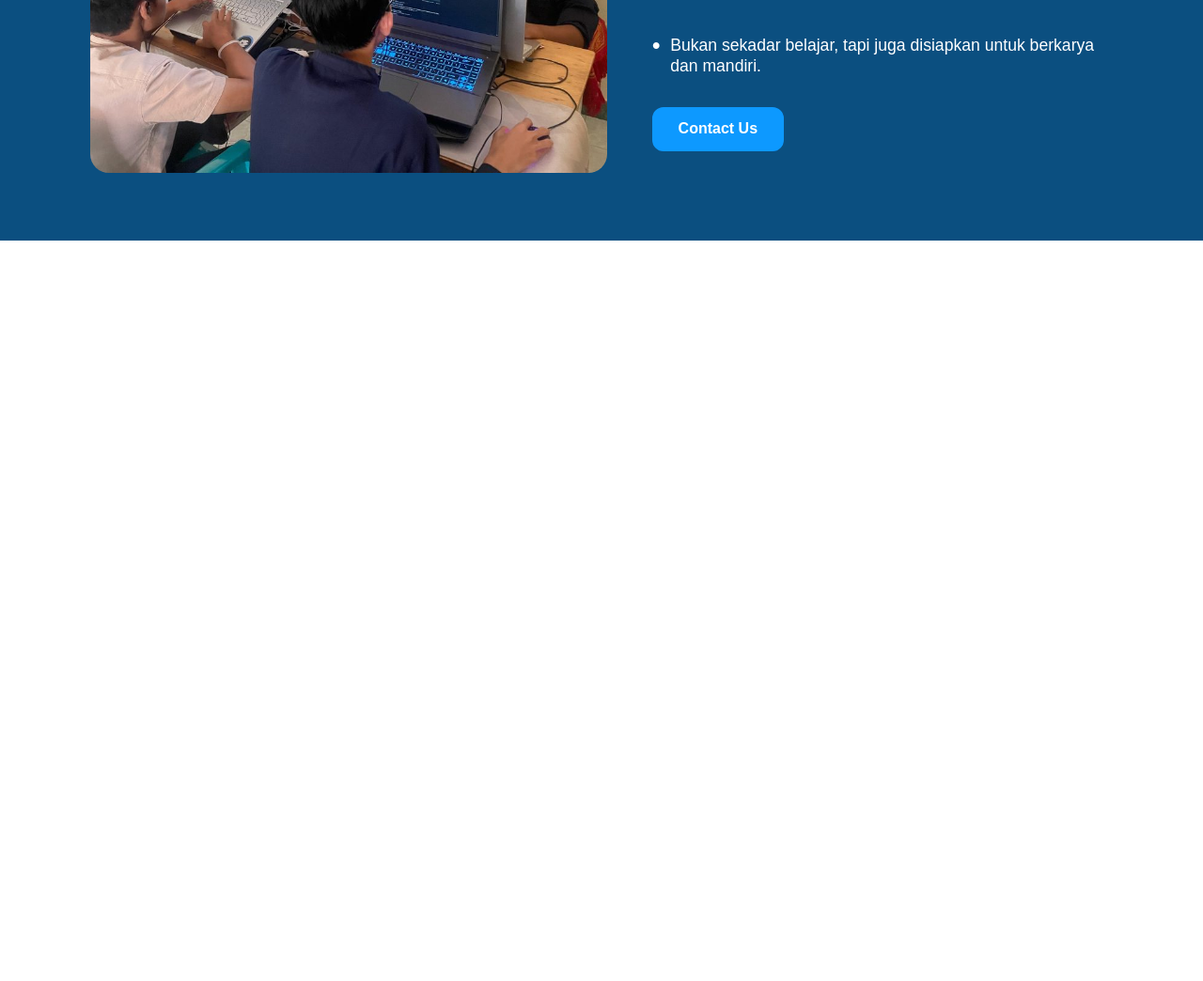
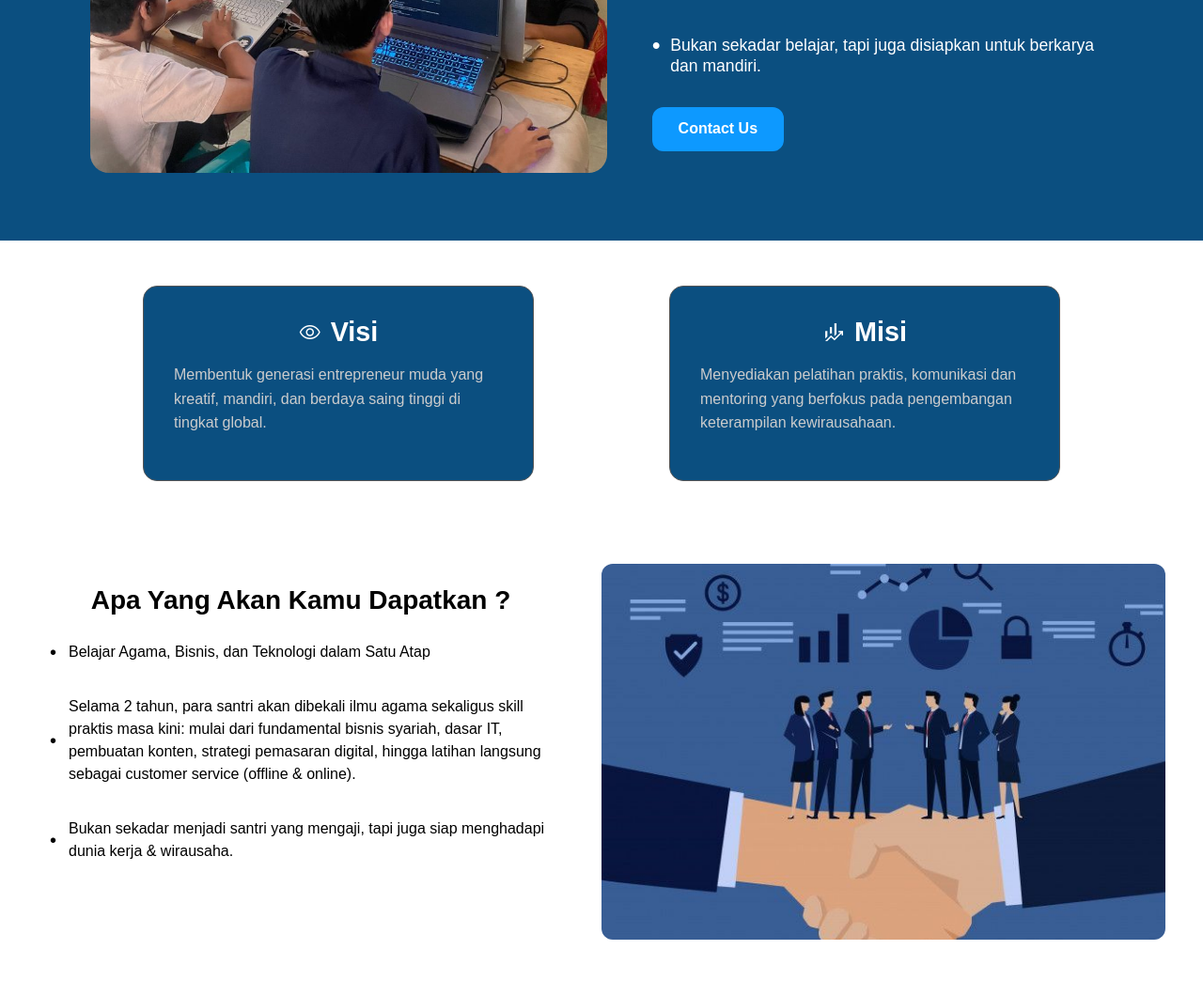
Before and after one commit to projectdanz/pondok-entrepreneur, a plain HTML site: page index.html in a window 1280 px wide. Shown: the part 1216-2260 px from the top of the page at 94% size. Before the commit the page ends 1472 px from the top, so only its background shows below. Drawn offline with nearby package versions, Linux system fonts and the light colour scheme.

Commit message:
feat: add 'What You Will Get' section with styles and image

```diff
--- a/index.html
+++ b/index.html
@@ -6,7 +6,9 @@
     <title>Pondok-PE</title>
     <link rel="stylesheet" href="style/header.css" />
     <link rel="stylesheet" href="/style/main__hero.css" />
-    <link rel="stylesheet" href="/style/main__about.css">
+    <link rel="stylesheet" href="/style/main__about.css" />
+    <link rel="stylesheet" href="/style/main__visiMisi.css" />
+    <link rel="stylesheet" href="/style/main__whatYourGet.css">
     <style>
       body {
         margin: 0;
@@ -16,6 +18,11 @@
         font-family: Arial, Helvetica, sans-serif;
       }
     </style>
+
+    <link
+      rel="stylesheet"
+      href="https://fonts.googleapis.com/css2?family=Material+Symbols+Outlined:wght@300;400;500"
+    />
   </head>
   <body>
     <header class="header">
@@ -73,22 +80,69 @@
 
       <section class="about_us">
         <div class="about_left">
-            <img src="./assets/image/hero_seaction_about.jpeg" alt="">
+          <img src="./assets/image/hero_seaction_about.jpeg" alt="" />
         </div>
 
         <div class="about_right">
-            <h1>Pondok Entrepreneur</h1>
-            <h4>Pondok Asrama Non Formal untuk Menjadi Santri yang Siap Mengaji dan Menggaji</h4>
-            <p>Selama 2 tahun, para lulusan SMA/SMK atau santri pondok pesantren akan dibimbing bukan hanya dengan ilmu agama, tapi juga dibekali skill bisnis dan teknologi digital  mulai dari digital marketing, desain, hingga kewirausahaan berbasis syariah.</p>
-            <h4>Bukan sekadar belajar, tapi juga disiapkan untuk berkarya dan mandiri.</h4>
+          <h1>Pondok Entrepreneur</h1>
+          <h4>
+            Pondok Asrama Non Formal untuk Menjadi Santri yang Siap Mengaji dan
+            Menggaji
+          </h4>
+          <p>
+            Selama 2 tahun, para lulusan SMA/SMK atau santri pondok pesantren
+            akan dibimbing bukan hanya dengan ilmu agama, tapi juga dibekali
+            skill bisnis dan teknologi digital mulai dari digital marketing,
+            desain, hingga kewirausahaan berbasis syariah.
+          </p>
+          <h4>
+            Bukan sekadar belajar, tapi juga disiapkan untuk berkarya dan
+            mandiri.
+          </h4>
 
-            <a href="#">Contact Us</a>
+          <a href="#">Contact Us</a>
         </div>
       </section>
 
-      <section class="visi_misi"></section>
+      <section class="visi_misi">
+        <div class="blok kartu">
+          <div class="head">
+            <span class="material-symbols-outlined">visibility</span>
+            <h2>Visi</h2>
+          </div>
+          <p>
+            Membentuk generasi entrepreneur muda yang kreatif, mandiri, dan
+            berdaya saing tinggi di tingkat global.
+          </p>
+        </div>
 
-      <section class="what_your_get"></section>
+        <div class="blok kartu">
+          <div class="head">
+            <span class="material-symbols-outlined">finance_mode</span>
+            <h2>Misi</h2>
+          </div>
+          <p>
+            Menyediakan pelatihan praktis, komunikasi dan mentoring yang
+            berfokus pada pengembangan keterampilan kewirausahaan.
+          </p>
+        </div>
+      </section>
+
+      <section class="what_your_get">
+
+        <div class="card__left">
+          <h2>Apa Yang Akan Kamu Dapatkan ?</h2>
+          <p>Belajar Agama, Bisnis, dan Teknologi dalam Satu Atap</p>
+          <p>Selama 2 tahun, para santri akan dibekali ilmu agama sekaligus skill praktis masa kini:
+            mulai dari fundamental bisnis syariah, dasar IT, pembuatan konten, strategi pemasaran digital, hingga latihan langsung sebagai customer service (offline & online).
+          </p>
+          <p>Bukan sekadar menjadi santri yang mengaji, tapi juga siap menghadapi dunia kerja & wirausaha.</p>
+        </div>
+        <div class="card__right">
+          <img src="/assets/image/seaction_your_get.jpg" alt="Apa yang kamu dapat">
+        </div>
+</section>
+
 
       <section class="kurikulum"></section>
 
--- /dev/null
+++ b/style/main__whatYourGet.css
@@ -0,0 +1,49 @@
+/* Wrapper Section */
+.what_your_get {
+  display: flex;
+  gap: 40px;
+  align-items: flex-start;
+  padding: 40px;
+  border-radius: 12px;
+}
+
+/* Left Image */
+.card__right img {
+  width: 600px;
+  height: 400px;
+  object-fit: cover;
+  border-radius: 12px;
+}
+
+/* Right Content */
+.card__left {
+  flex: 1;
+  display: flex;
+  flex-direction: column;
+}
+
+.card__left h2 {
+  font-size: 28px;
+  margin-bottom: 10px;
+  text-align: center;
+}
+
+/* Paragraph styles seperti sketsa (kotak memanjang) */
+.card__left p {
+  background: rgba(255, 255, 255, 0.05);
+  padding: 0px 18px 0px 32px;
+  border-radius: 8px;
+  line-height: 1.5;
+  border: 1px solid rgba(255, 255, 255, 0.15);
+  position: relative;
+}
+
+/* BULLET */
+.card__left p::before {
+  content: "•";
+  position: absolute;
+  left: 12px;
+  top: 50%;
+  transform: translateY(-50%);
+  font-size: 20px;
+}
```
Also changed, not shown: assets/image/seaction_your_get.jpg (added).
